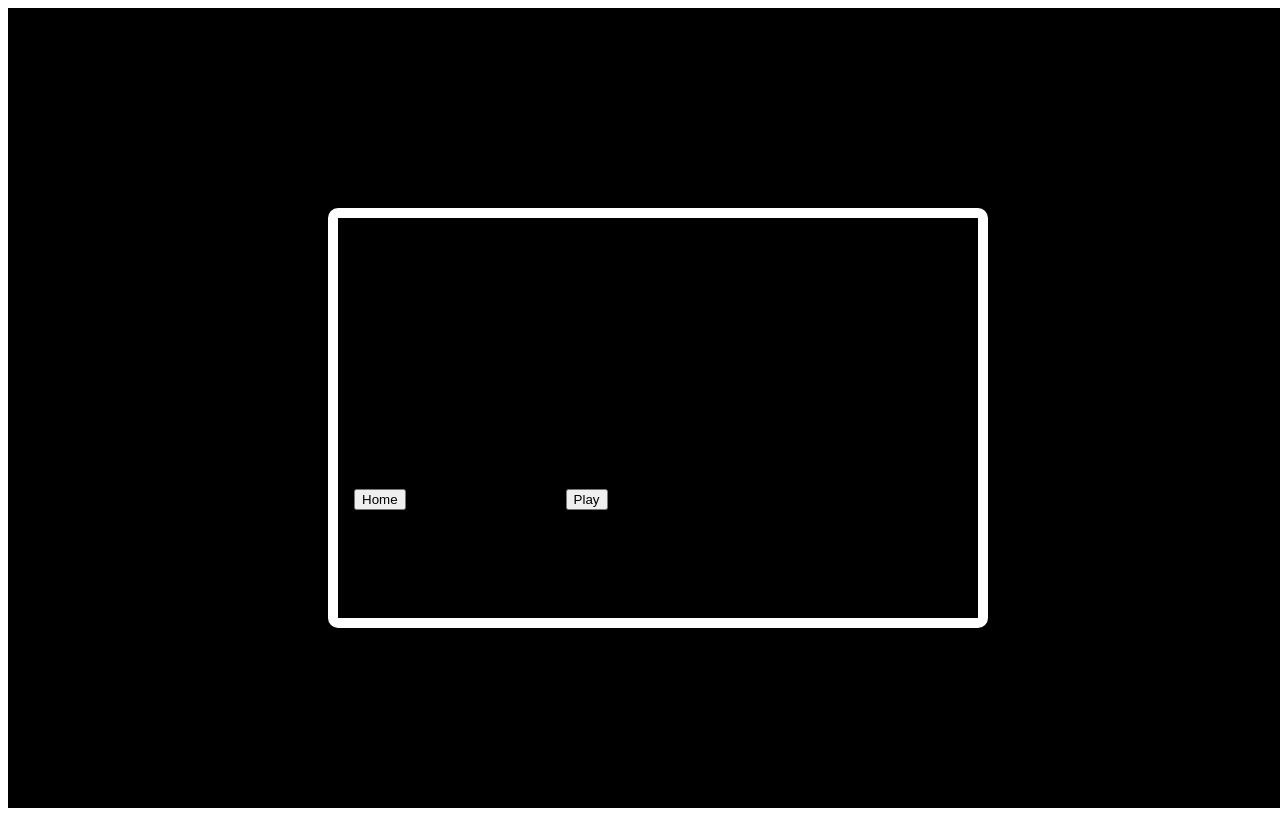
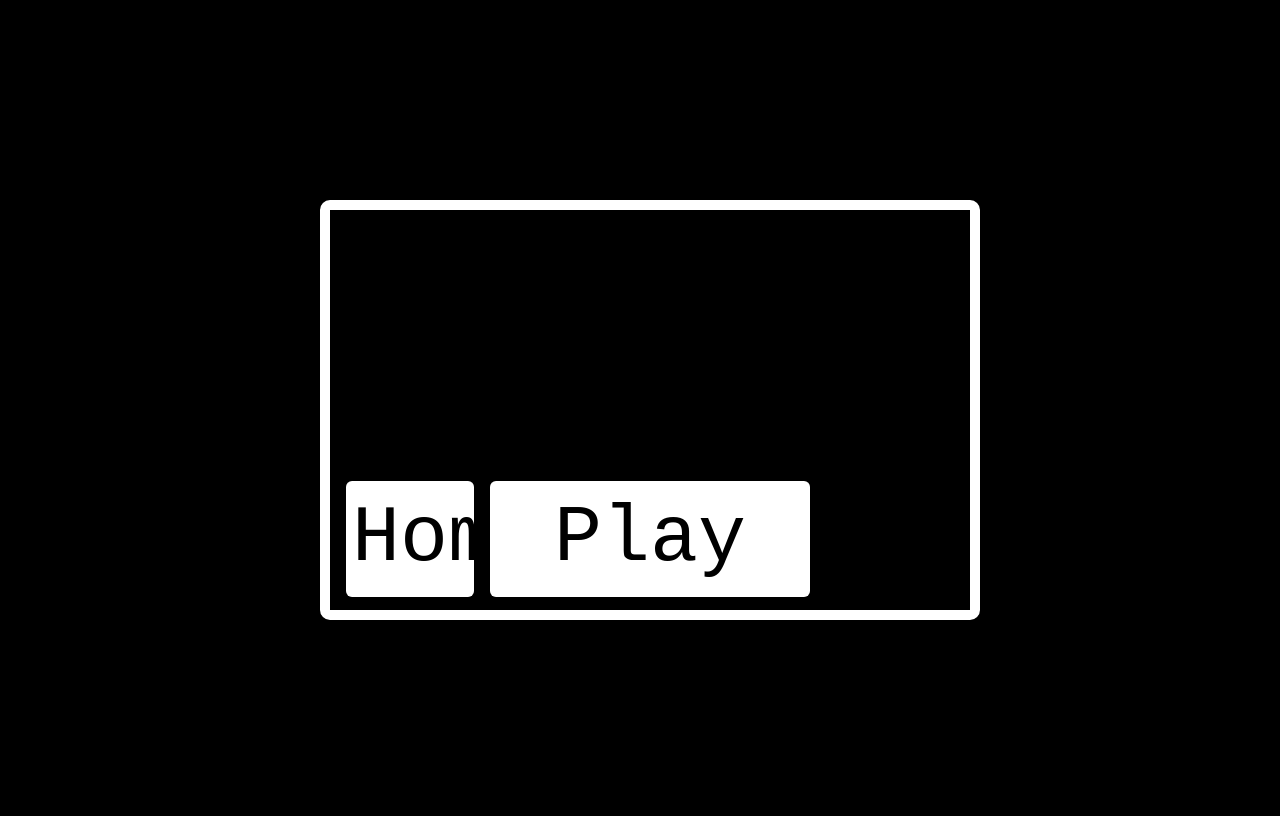
Before and after one commit to hrishis2009/pong, a plain HTML site: page pong/play.html in a window 1280 px wide. Drawn offline with nearby package versions, Linux system fonts and the light colour scheme.

Commit message:
Update play.html

```diff
--- a/pong/play.html
+++ b/pong/play.html
@@ -3,26 +3,22 @@
   <head>
     <script>
 			function backdrop() {
-			  let backdrop = document.createElement("div");
-			  backdrop.id = "backdrop";
-			  backdrop.style = "z-index: -1;height: 100vh;width: 100vw;background-color: #000000; margin:none; border:none;";
-			  document.body.appendChild(backdrop);
+			  document.body.style = "background-color: #000000";
 			}
 
-			function homePanel () {
+			function homePanel() {
 			  let homescreenPanel = document.createElement("div");
 			  homescreenPanel.id = "homescreen_panel";
 			  homescreenPanel.style = "z-index: 8;position: absolute;margin-left: 25vw;margin-right: 25vw;margin-top: 25vh;margin-bottom: 25vh;width: 50vw;height: 50vh;border: 10px solid #ffffff;background-color: #000000;border-radius: 10px;";
-			  document.getElementById("backdrop").appendChild(homescreenPanel);
+			  document.body.appendChild(homescreenPanel);
 			}
 
 			function homePanelBtn(pos, txt) {
 			  let button = document.createElement("button");
-			  button.style = "position: absolute;height: 14.5vh;z-index: 9;border: none;background-color: #ffffff;color: #000000;border-radius: 6px;font-family: monospace;font-size: 10vh;transition: 0.3s;";
 				if (pos == 'll') {
-					button.style += "width: 20%; margin-bottom: 1.625vh; margin-right: auto; margin-left: 2.5%; margin-top: 33.875vh;"
+					button.style ="width: 20%; margin-bottom: 1.625vh; margin-right: auto; margin-left: 2.5%; margin-top: 33.875vh;position: absolute;height: 14.5vh;z-index: 9;border: none;background-color: #ffffff;color: #000000;border-radius: 6px;font-family: monospace;font-size: 10vh;transition: 0.3s;"
 				} else if (pos == 'lc') {
-					button.style += "width: 50%;margin-bottom: 1.625vh;margin-right: 25%;margin-left: 25%;margin-top: 33.875vh;"
+					button.style = "width: 50%;margin-bottom: 1.625vh;margin-right: 25%;margin-left: 25%;margin-top: 33.875vh;position: absolute;height: 14.5vh;z-index: 9;border: none;background-color: #ffffff;color: #000000;border-radius: 6px;font-family: monospace;font-size: 10vh;transition: 0.3s;"
 				} else {
 					document.alert('an error has occured. Please come back later while we fix this glitch');
 				}
@@ -109,8 +105,13 @@
     <title>Pong</title>
     <meta charset="UTF-8">
     <meta name="viewport" content="width=device-width, initial-scale=1">
-    <!--Font Awesome 5.15.4 MIT license-->
+    <!--
+				Font Awesome Free 5.15.4 by @fontawesome - https://fontawesome.com
+				License - https://fontawesome.com/license/free (Icons: CC BY 4.0, Fonts: SIL OFL 1.1, Code: MIT License)
+			-->
     <link href="https://cdnjs.cloudflare.com/ajax/libs/font-awesome/5.15.4/css/all.min.css" rel="stylesheet">
+		<!--normalize.css v8.0.1 | MIT License | github.com/necolas/normalize.css-->
+		<link href="https://necolas.github.io/normalize.css/8.0.1/normalize.css" rel="stylesheet">
     <style>
       /*
 			body {
```
